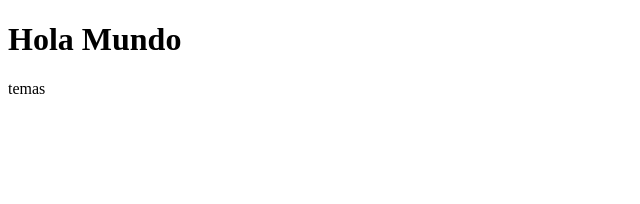
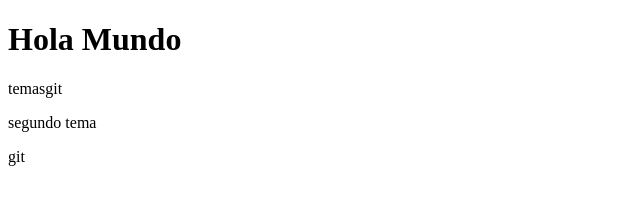
Before and after one commit to rodrig00liva/fauna, a plain HTML site: page index.html in a window 1280 px wide. Shown: the whole page, without its empty margins (0-640 px from the left). Drawn offline with Linux system fonts and the light colour scheme.

Commit message:
segundo tema

```diff
--- a/index.html
+++ b/index.html
@@ -8,6 +8,7 @@
     </head>
     <body>
         <h1>Hola Mundo</h1>
-        <p>temas</p>
+        <p>temasgit</p>
+        <p>segundo tema</p>
     </body>
-    </html>
+    </html>git
```
